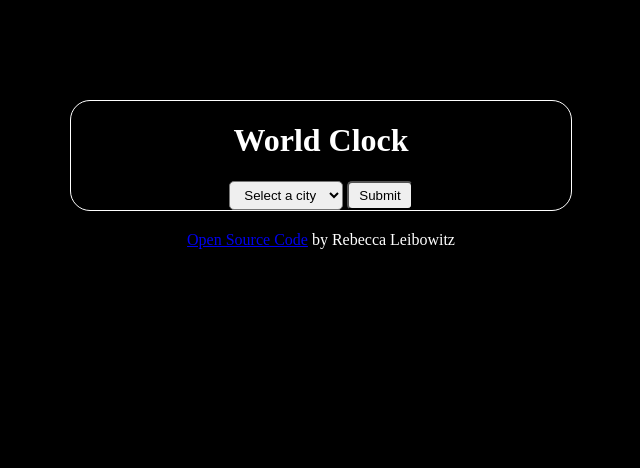
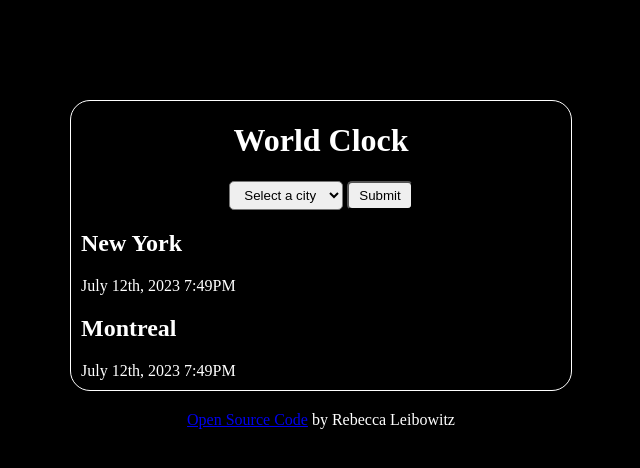
Before and after one commit to BEX-0/plus-add-on, a plain HTML site: page index.html in a window 1280 px wide. Shown: the whole page, without its empty margins (319-959 px from the left). Drawn offline with nearby package versions, Linux system fonts and the light colour scheme.

Commit message:
added template for list of cities

```diff
--- a/index.html
+++ b/index.html
@@ -18,6 +18,20 @@
             <option value="Austrailia/Sydney">Sydney 🇦🇺</option>
         </select>
         <input type="submit" value="Submit" id="submit">
+        <div class="city-list">
+            <div class="city">
+                <h2>New York</h2>
+                <div class="city-date">
+                    July 12th, 2023 7:49PM
+                </div>
+            </div>
+            <div class="city">
+                <h2>Montreal</h2>
+                <div class="city-date">
+                    July 12th, 2023 7:49PM
+                </div>
+            </div>
+        </div>
     </div>
     <footer><a href="https://github.com/BEX-0/plus-add-on" target="_blank">Open Source Code</a> by Rebecca Leibowitz</footer>
 <script src="src/script.js"></script>
--- a/src/style.css
+++ b/src/style.css
@@ -2,6 +2,10 @@ body {
     background-color: black;
     color: white;
     text-align: center;
+}
+.city-list {
+    text-align: left;
+    margin: 10px;
 }
 footer {
     margin-top: 20px;
```
